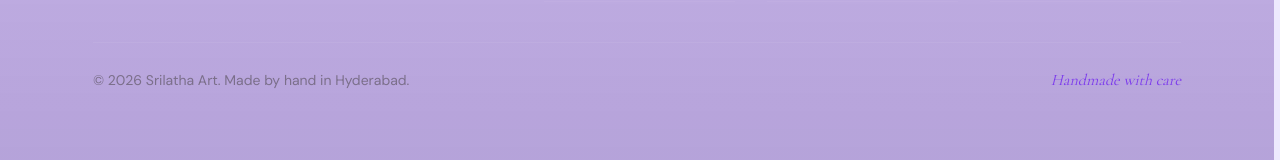
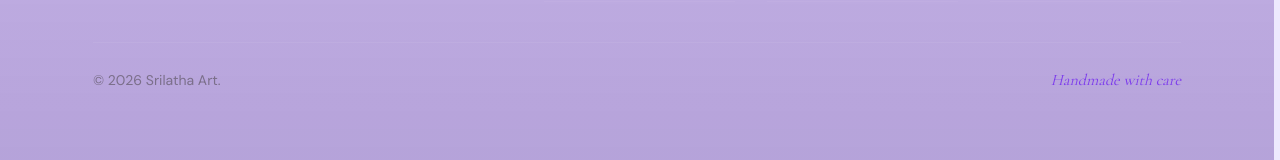
Before and after one commit to lakshmanachari-panuganti/The-Srilatha-Arts, a Next.js app in the folder frontend/: page / in a window 1280 px wide. Shown: the part 9164-9324 px from the top of the page. Built offline with nearby package versions, Linux system fonts and the light colour scheme; no server answers; a web font is replaced by a local one.

Commit message:
fix(footer): remove redundant text from copyright notice

```diff
--- a/frontend/components/Footer.tsx
+++ b/frontend/components/Footer.tsx
@@ -234,7 +234,7 @@ export default function Footer() {
         <div className="mt-10 pt-6 flex flex-col sm:flex-row items-center justify-between gap-2 text-xs text-ivory-mute"
           style={{ borderTop: '1px solid rgba(255,255,255,0.06)' }}
         >
-          <p>© {new Date().getFullYear()} Srilatha Art. Made by hand in Hyderabad.</p>
+          <p>© {new Date().getFullYear()} Srilatha Art.</p>
           <p className="font-serif italic text-base text-lavender">Handmade with care</p>
         </div>
       </div>
```
